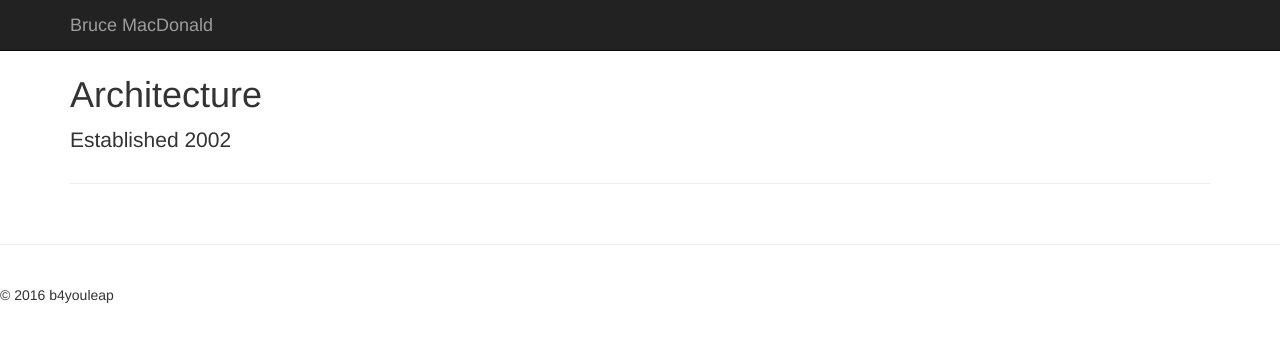
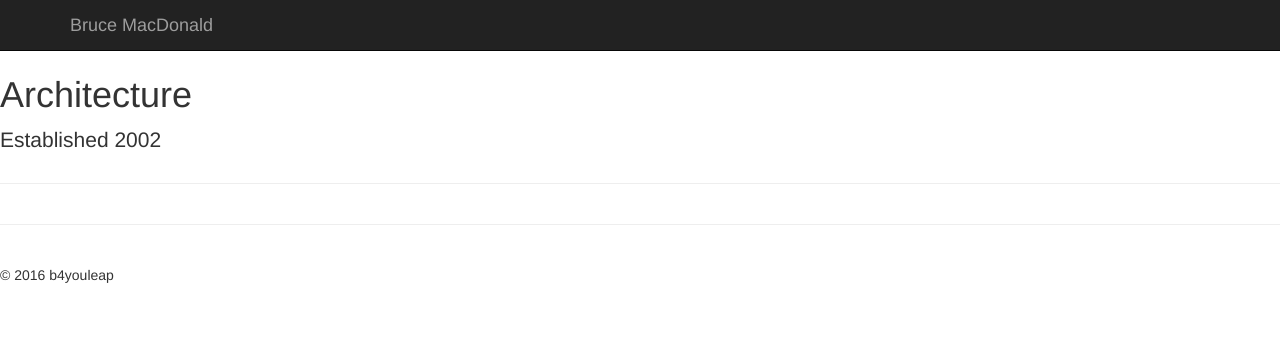
Before and after one commit to b4youleap/b4youleap.github.io, a plain HTML site: page architecture.html in a window 1280 px wide. Drawn offline with nearby package versions, Linux system fonts and the light colour scheme.

Commit message:
grr refresh

```diff
--- a/architecture.html
+++ b/architecture.html
@@ -38,7 +38,7 @@
         </div><!--/.navbar-collapse -->
       </div>
     </nav>
-	<div class="container">
+	<div>
 		<div class="page-header">
 			<h1>Architecture</h1>
 			<p class="lead">Established 2002</p>
```
Also changed, not shown: innovation.html (+1 -1 lines), leadership.html (+1 -1 lines).
